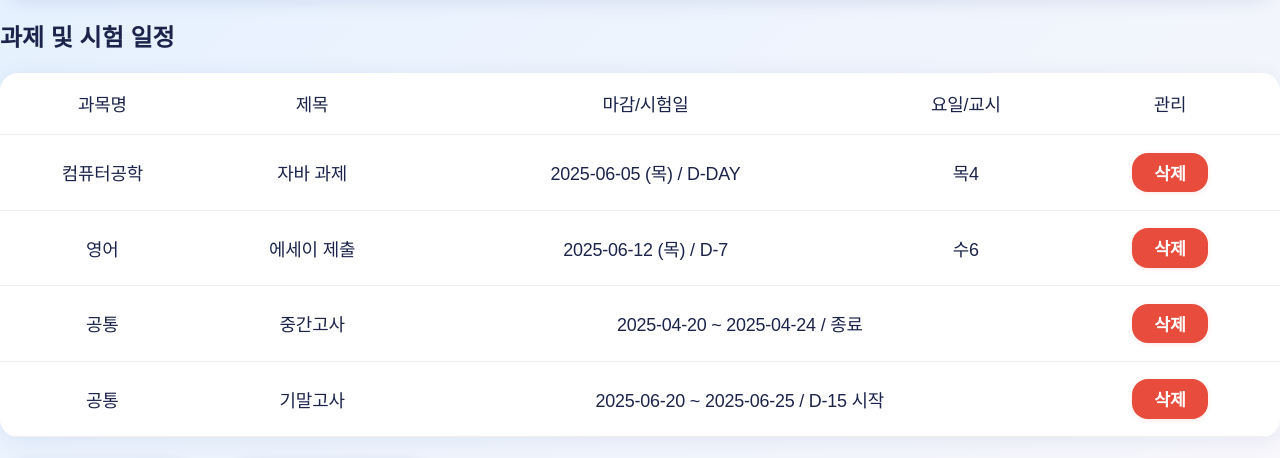
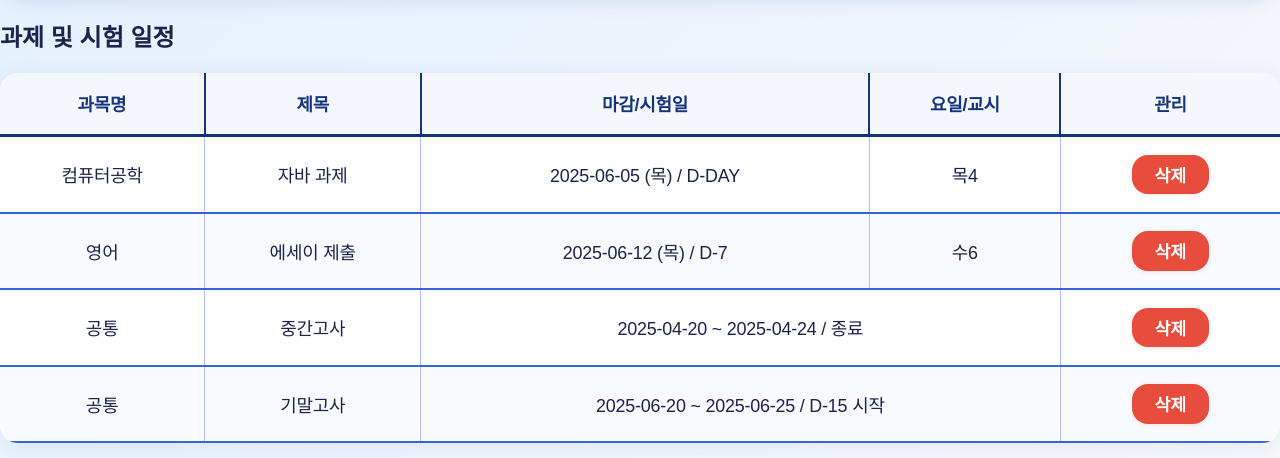
Before and after one commit to baeseunghu/snuc-assignment-alert, a plain HTML site: page src/main/webapp/assignments.html in a window 1280 px wide. Shown: the part 281-739 px from the top of the page. Drawn offline with Linux system fonts and the light colour scheme.

Commit message:
필요한 내용 수정

```diff
--- a/src/main/webapp/style.css
+++ b/src/main/webapp/style.css
@@ -121,13 +121,40 @@ footer {
     overflow: hidden;
     animation: fadeInUp 1s;
 }
-.assignment-table th, .assignment-table td {
-    border-bottom: 1px solid #eee;
+
+/* 헤더 */
+.assignment-table th {
+    border-bottom: 3px solid #14347d; /* 헤더 가로줄 */
+    border-right: 2px solid #14347d;  /* 헤더 세로줄 */
+    padding: 1.1rem 0.5rem;
+    text-align: center;
+    font-size: 1.12rem;
+    font-weight: 700;
+    letter-spacing: -0.2px;
+    background: #f4f7fc;
+    color: #14347d;
+}
+.assignment-table th:last-child {
+    border-right: none; /* 마지막 열은 세로선 X */
+}
+
+/* 바디 */
+.assignment-table td {
+    border-bottom: 2px solid #3466d6; /* 바디 가로줄 */
+    border-right: 1.5px solid #aac3f7;  /* 바디 세로줄 (조금 더 연하게) */
     padding: 1.1rem 0.5rem;
     text-align: center;
     font-size: 1.12rem;
     font-weight: 500;
     letter-spacing: -0.2px;
+    background: #fff;
+}
+.assignment-table td:last-child {
+    border-right: none; /* 마지막 열은 세로선 X */
+}
+
+.assignment-table tr:nth-child(even) td {
+    background: #f8fafd;
 }
 
 .mini-timetable {
```
